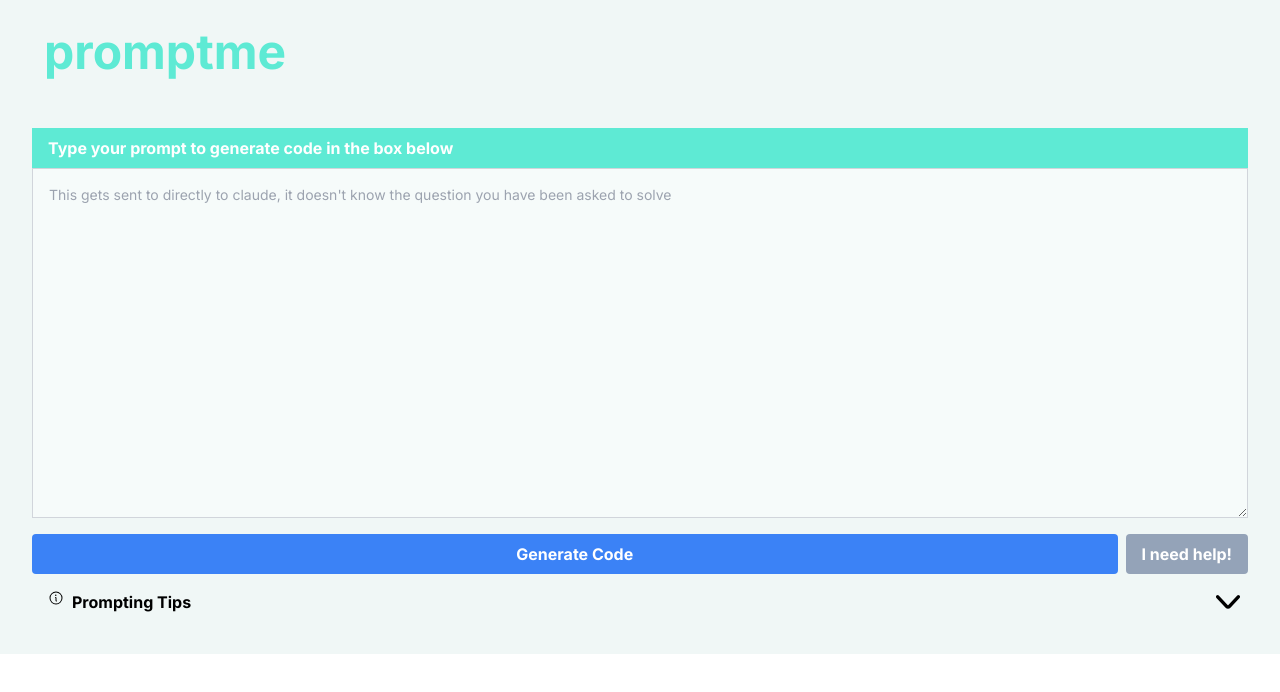
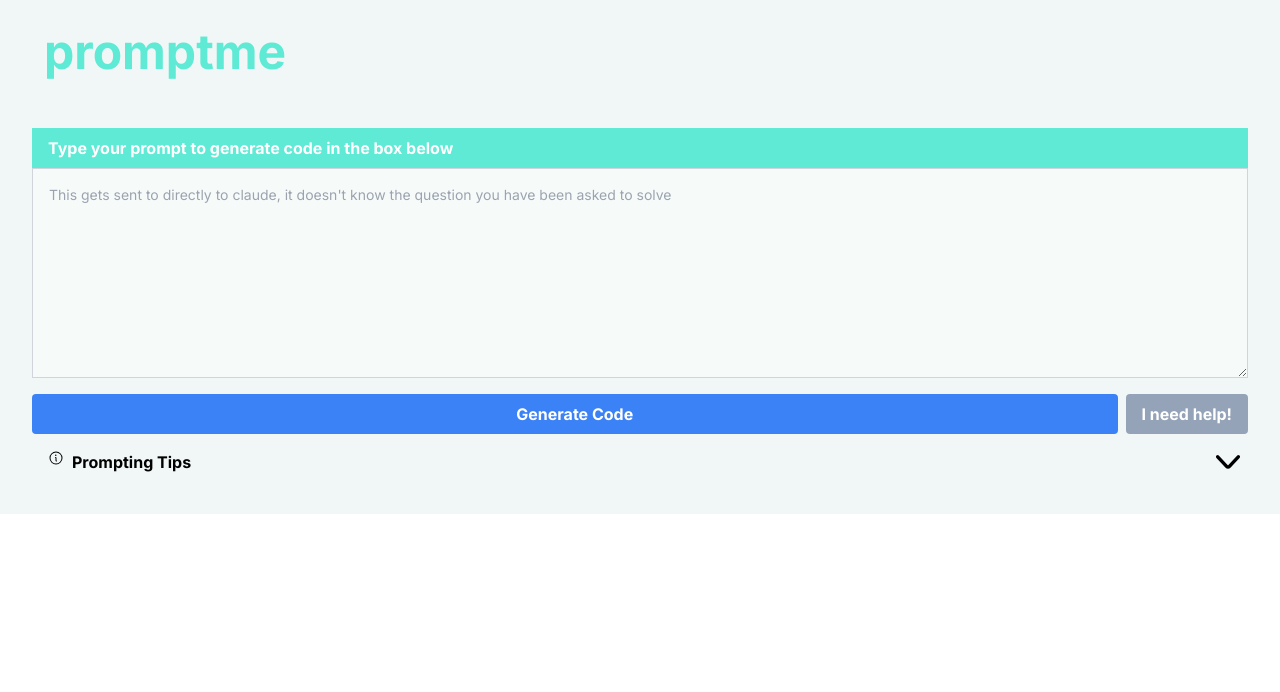
Before and after one commit to JohnGinger/promptly, a Next.js app: page /chat in a window 1280 px wide. Shown: the top 692 px of the page. Built offline with nearby package versions, Linux system fonts and the light colour scheme.

Commit message:
making text input box shorter

```diff
--- a/app/chat/page.tsx
+++ b/app/chat/page.tsx
@@ -143,7 +143,7 @@
           Type your prompt to generate code in the box below
         </div>
         <textarea
-          className="min-h-[25em] border border-gray-300 text-gray-900 text-sm rounded-lg focus:ring-blue-500 focus:border-blue-500  w-full dark:bg-gray-700 dark:border-gray-600 dark:placeholder-gray-400 mb-4 dark:text-white dark:focus:ring-blue-500 dark:focus:border-blue-500 p-4 bg-white bg-opacity-40 justify-start items-start gap-4 flex  z-10"
+          className="min-h-[15em] border border-gray-300 text-gray-900 text-sm rounded-lg focus:ring-blue-500 focus:border-blue-500  w-full dark:bg-gray-700 dark:border-gray-600 dark:placeholder-gray-400 mb-4 dark:text-white dark:focus:ring-blue-500 dark:focus:border-blue-500 p-4 bg-white bg-opacity-40 justify-start items-start gap-4 flex  z-10"
           onChange={e => setNewMessage(e.target.value)}
           readOnly={loading}
           id="message"
```
